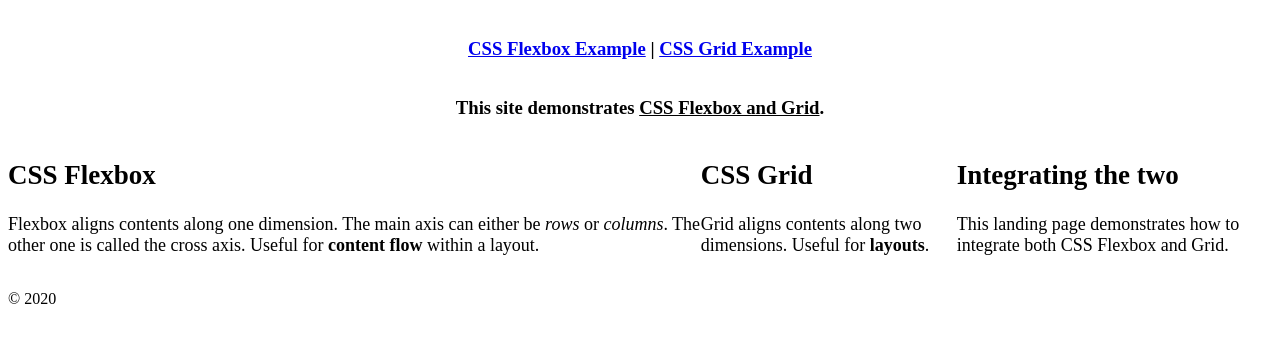
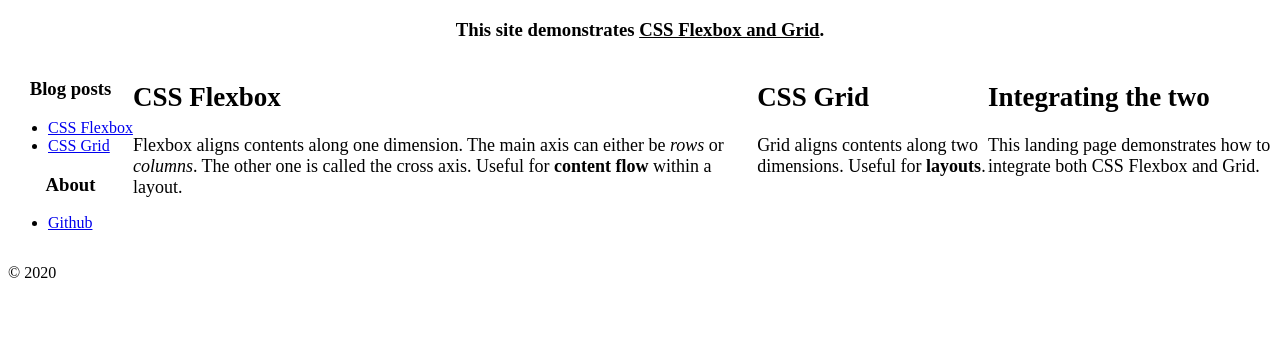
Before and after one commit to SharonMP/FEND-Project1, a plain HTML site: page index.html in a window 1280 px wide. Shown: the part 69-412 px from the top of the page. Drawn offline with Linux system fonts and the light colour scheme.

Commit message:
Move nav to render as a left sidebar. Update the CSS grid accordingly.

```diff
--- a/assets/css/style.css
+++ b/assets/css/style.css
@@ -1,11 +1,10 @@
 .main {
   display: grid;
   grid-template-areas:
-    "header"
-    "nav"
-    "h3"
-    "section"
-    "footer";
+    "header header header header"
+    "nav nav section section"
+    "nav nav section section"
+    "footer footer footer footer";
 }
 
 header {
@@ -30,6 +29,10 @@ footer {
   grid-area: footer;
 }
 
+li {
+  text-align:left;
+}
+
 @media(min-width: 900px) {
   section {
     display: flex;
--- a/index.html
+++ b/index.html
@@ -8,11 +8,23 @@
 <div class="main">
     <header>
         <h1>FEND Project 1</h1>
+        <h3>This site demonstrates <u>CSS Flexbox and Grid</u>.</h3>
     </header>
     <nav>
-        <h3><a href="./flexbox.html">CSS Flexbox Example</a> | <a href="./grid.html">CSS Grid Example</a></h3>
+        <h3>Blog posts</h3>
+        <ul>
+            <li>
+                <a href="./flexbox.html">CSS Flexbox</a>
+            </li>
+            <li>
+                <a href="./grid.html">CSS Grid</a>
+            </li>
+        </ul>
+        <h3>About</h3>
+        <ul>
+            <li><a href="https://github.com/SharonMP">Github</a></li>
+        </ul>
     </nav>
-    <h3>This site demonstrates <u>CSS Flexbox and Grid</u>.</h3>
     <section>
         <article>
             <h2>CSS Flexbox</h2>
```
